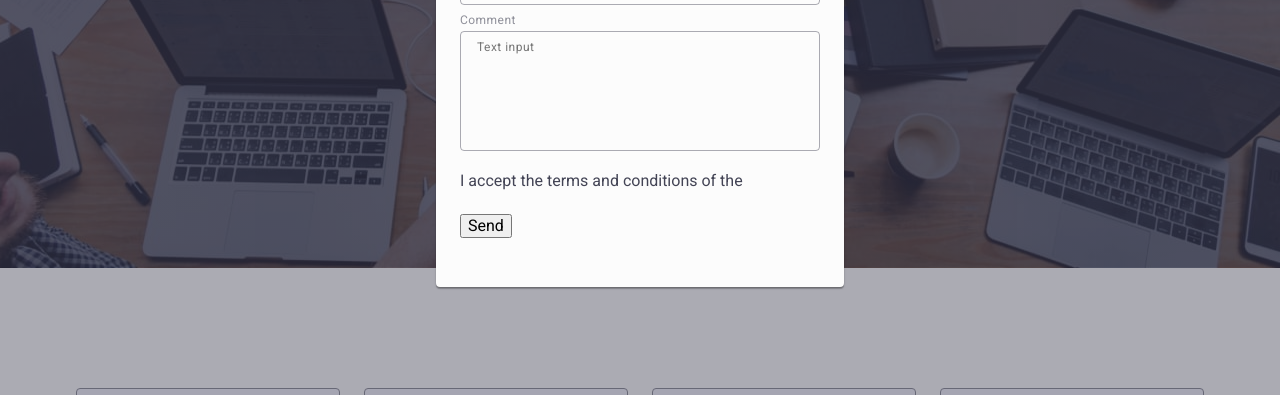
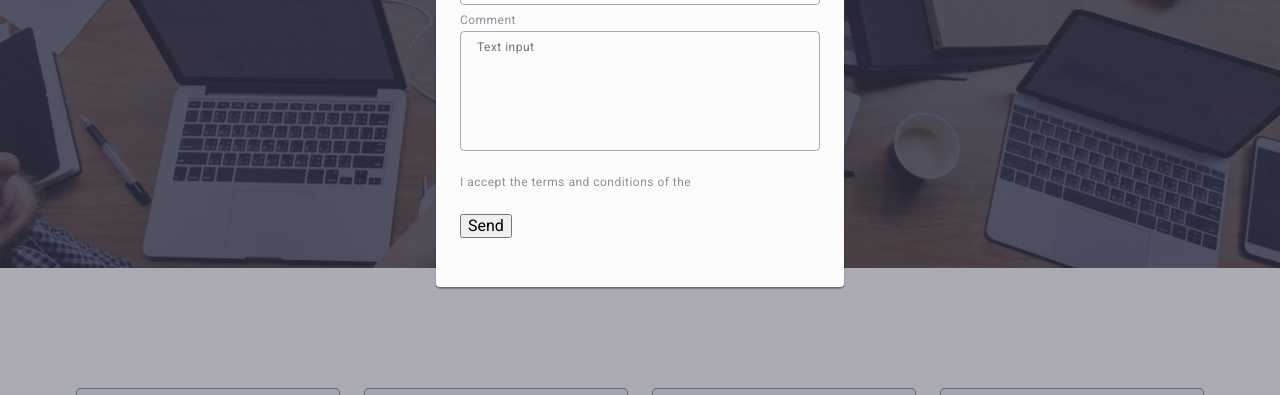
Before and after one commit to Oleksandr44/goit-markup-hw-05, a plain HTML site: page index.html in a window 1280 px wide. Shown: the part 405-800 px from the top of the page. Drawn offline with nearby package versions, Linux system fonts and the light colour scheme.

Commit message:
Update styless.css

```diff
--- a/css/styless.css
+++ b/css/styless.css
@@ -723,6 +723,7 @@ ul {
 
 .modal-form-input:focus {
   border-color: #4d5ae5;
+  fill: #4d5ae5;
 }
 
 .modal-form-input-icon {
@@ -767,4 +768,8 @@ ul {
 }
 
 .modal-checkbox-label {
+  font-size: 12px;
+  line-height: 1.17;
+  letter-spacing: 0.04em;
+  color: #8e8f99;
 }
```
